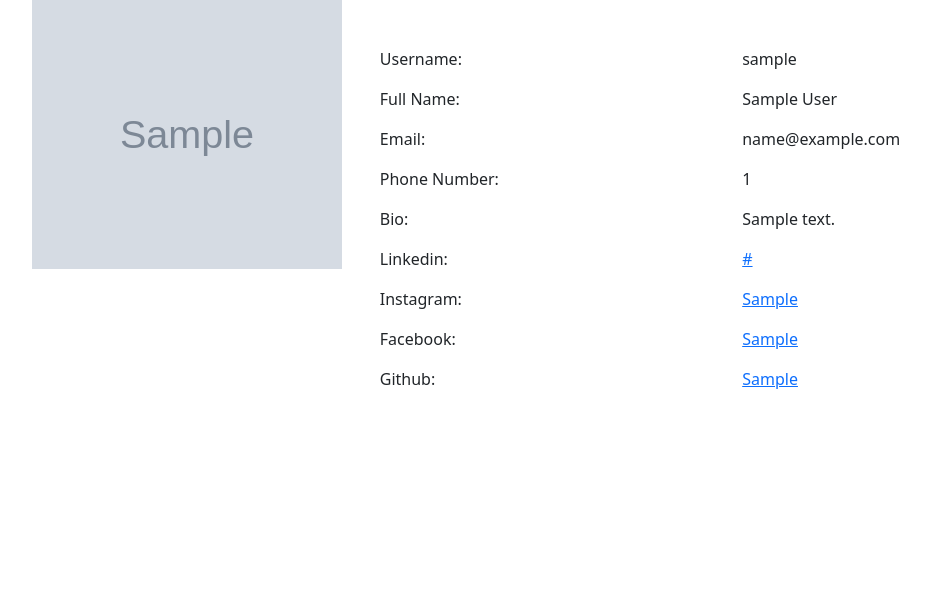
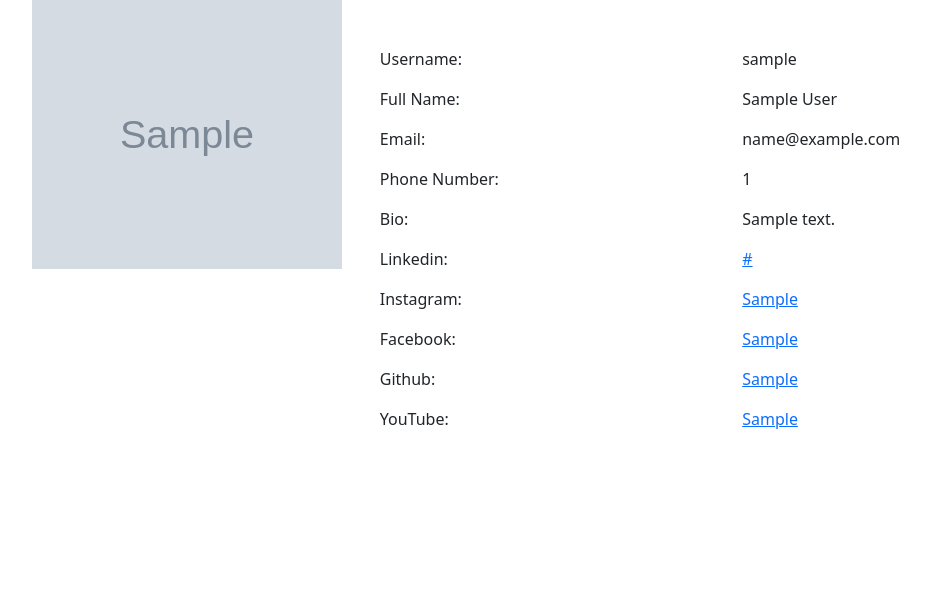
Before and after one commit to jcwarnerdev/halfdoneprojects, a Django app: page /profile/1/ in a window 1280 px wide. Shown: the part 134-745 px from the top of the page, without its empty margins (91-1021 px from the left). Run offline with Django 4.2, Linux system fonts and the light colour scheme; tables that the repository leaves empty hold one stand-in row (values such as "Sample post"); grey boxes marked "Sample" are stand-in pictures; parts of the project's set-up code (start-up, migrations or seed data) failed here and were passed over; some libraries are stand-ins or nearby versions.

Commit message:
added youtube to profile

```diff
--- a/home/templates/base.html
+++ b/home/templates/base.html
@@ -40,8 +40,8 @@
               <li class="nav-item">
                 <a class="nav-link {% block blogactive %} {% endblock blogactive %}" aria-current="page" href="/blog">Blog</a>
               </li>
-              <div class="dropdown">
-                <a class="nav-link dropdown-toggle" href="#" role="button" id="dropdownProjectLink" data-toggle="dropdown" aria-haspopup="true" aria-expanded="false">
+              <div class="nav-item dropdown">
+                <a class="nav-link dropdown-toggle" href="#" role="button" id="dropdownProjectLink" data-bs-toggle="dropdown" aria-haspopup="true" aria-expanded="false">
                   Projects
                 </a>
                 <div class="dropdown-menu" aria-labelledby="dropdownProjectLink">
@@ -65,8 +65,8 @@
             </form>
             <ul class="navbar-nav me-auto mb-2 mb-lg-0">
               {% if user.is_authenticated %}
-              <div class="dropdown">
-                  <a class="nav-link dropdown-toggle" href="#" role="button" id="dropdownMenuLink" data-toggle="dropdown" aria-haspopup="true" aria-expanded="false">
+              <div class="nav-item dropdown">
+                  <a class="nav-link dropdown-toggle" href="#" role="button" id="dropdownMenuLink" data-bs-toggle="dropdown" aria-haspopup="true" aria-expanded="false">
                     Hello {{request.user}}
                   </a>
                   <div class="dropdown-menu" aria-labelledby="dropdownMenuLink">
--- a/home/templates/profile.html
+++ b/home/templates/profile.html
@@ -130,6 +130,16 @@ background: #212529b8;
                             </div>
                         </div>
                         {% endif %}
+                        {% if profile.youtube and profile.youtube_public %}
+                        <div class="row">
+                            <div class="col-md-6">
+                                <label>YouTube:</label>
+                            </div>
+                            <div class="col-md-6">
+                                <p><a href="{{profile.youtube}}">{{profile.youtube}}</a></p>
+                            </div>
+                        </div>
+                        {% endif %}
                     </div>
                     {% if request.user == profile.user %}
                     <a href="/edit_profile/{{profile.user.id}}" class="btn btn-secondary">Edit Profile</a>
```
